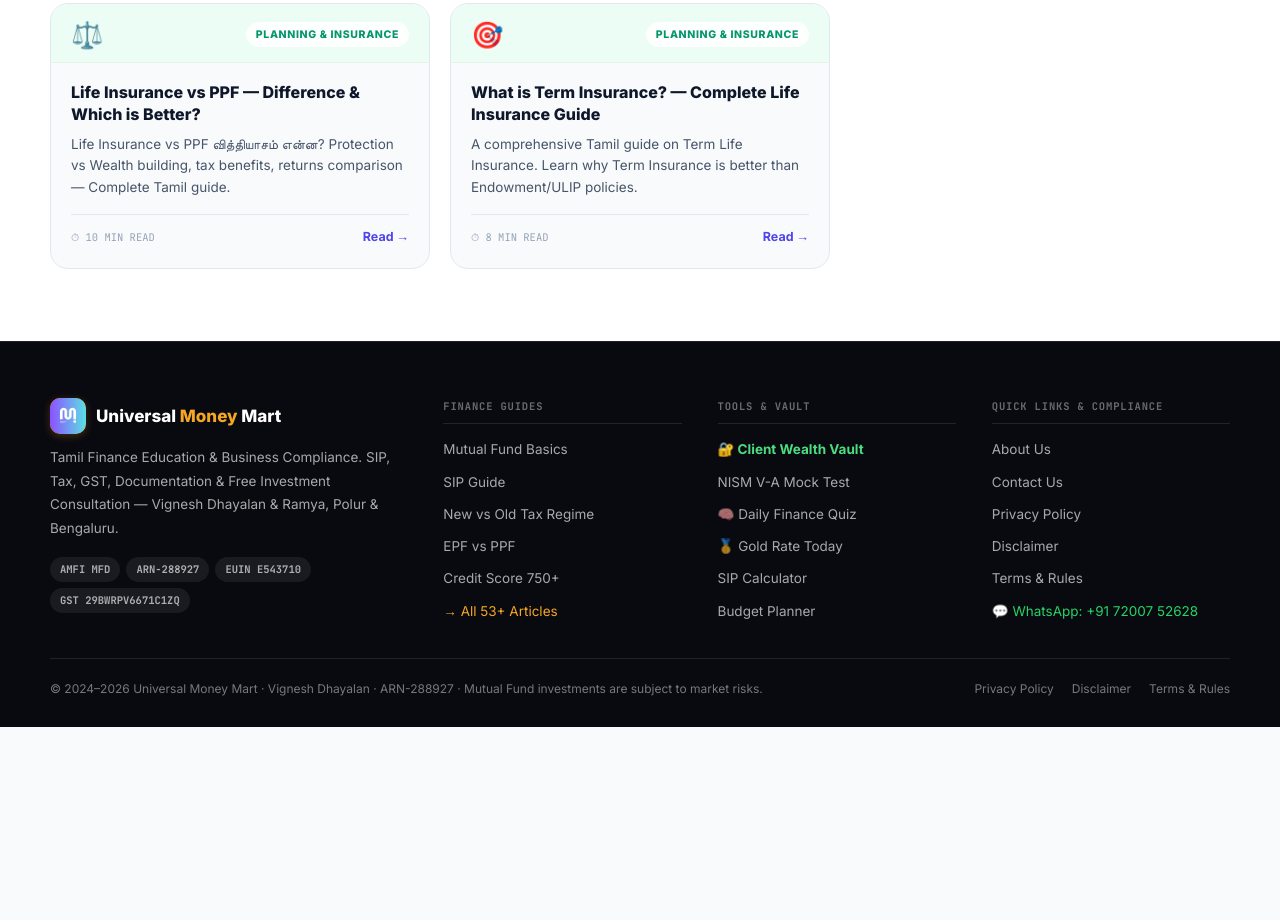
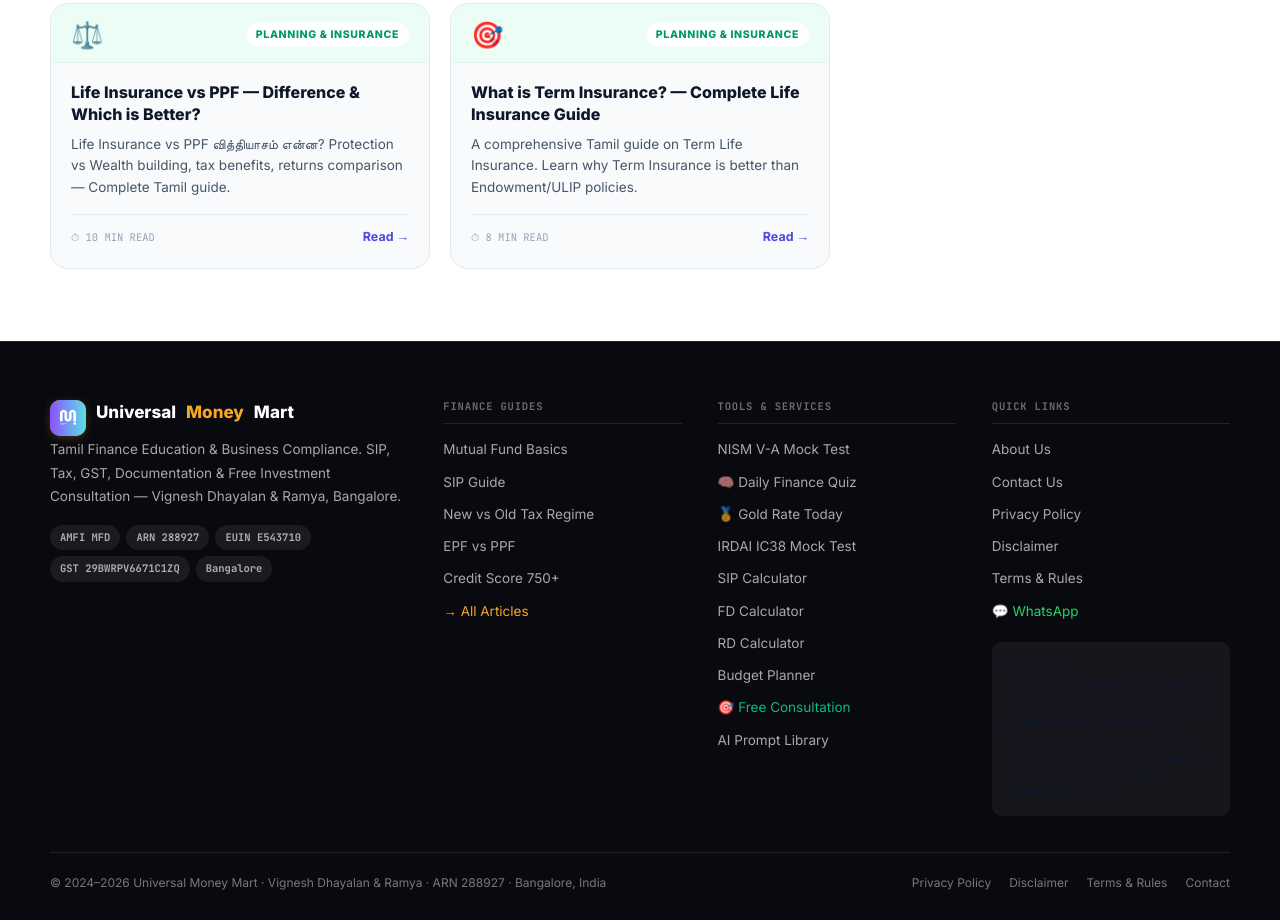
Before and after one commit to vickydhayalan/universalmoneymart, a website: page blog/index.html in a window 1280 px wide. Shown: the part 8031-8951 px from the top of the page. Before the commit the page ends 8758 px from the top, so only its background shows below. Drawn offline with nearby package versions, Linux system fonts and the light colour scheme; a web font is replaced by a local one.

Commit message:
chore: auto-sync footer & sitemap [skip ci]

```diff
--- a/blog/index.html
+++ b/blog/index.html
@@ -1176,16 +1176,17 @@ footer{background:#090910;border-top:1px solid rgba(255,255,255,.1);padding:56px
 <footer>
   <div class="ft-grid">
     <div>
-      <div class="ft-logo-name">
-        <div class="logo-box"><img src="/Logo.png" alt="UMM" onerror="this.onerror=null;this.src='https://raw.githubusercontent.com/vickydhayalan/universalmoneymart/main/Logo.png'"></div>
-        <div>Universal <span>Money</span> Mart</div>
+      <div class="logo" style="gap:10px">
+        <div class="logo-box"><img src="/Logo.png" alt="UMM" style="width:36px;height:36px;border-radius:8px;object-fit:cover" onerror="this.parentElement.innerHTML='₹'"></div>
+        <div class="ft-logo-name">Universal <span>Money</span> Mart</div>
       </div>
-      <p class="ft-desc">Tamil Finance Education &amp; Business Compliance. SIP, Tax, GST, Documentation &amp; Free Investment Consultation — Vignesh Dhayalan &amp; Ramya, Polur &amp; Bengaluru.</p>
+      <p class="ft-desc">Tamil Finance Education & Business Compliance. SIP, Tax, GST, Documentation & Free Investment Consultation — Vignesh Dhayalan & Ramya, Bangalore.</p>
       <div class="ft-badges">
         <span class="ft-badge">AMFI MFD</span>
-        <span class="ft-badge">ARN-288927</span>
+        <span class="ft-badge">ARN 288927</span>
         <span class="ft-badge">EUIN E543710</span>
         <span class="ft-badge">GST 29BWRPV6671C1ZQ</span>
+        <span class="ft-badge">Bangalore</span>
       </div>
     </div>
     <div>
@@ -1196,38 +1197,47 @@ footer{background:#090910;border-top:1px solid rgba(255,255,255,.1);padding:56px
         <a href="/blog/new-vs-old-tax-regime.html">New vs Old Tax Regime</a>
         <a href="/blog/epf-vs-ppf-difference.html">EPF vs PPF</a>
         <a href="/blog/credit-score-guide.html">Credit Score 750+</a>
-        <a href="/blog/index.html" style="color:var(--gold)">→ All 53+ Articles</a>
+        <a href="/blog/index.html" style="color:var(--gold)">→ All Articles</a>
       </div>
     </div>
     <div>
-      <div class="ft-col-h">Tools &amp; Vault</div>
+      <div class="ft-col-h">Tools & Services</div>
       <div class="ft-links">
-        <a href="/portal.html" style="color:#4ADE80;font-weight:700">🔐 Client Wealth Vault</a>
         <a href="/tools/nism-series-va-mock-test.html">NISM V-A Mock Test</a>
         <a href="/daily-quiz.html">🧠 Daily Finance Quiz</a>
         <a href="/gold-rate-today.html">🥇 Gold Rate Today</a>
+        <a href="/tools/irdai-ic38-mock-test.html">IRDAI IC38 Mock Test</a>
         <a href="/tools/sip-calculator.html">SIP Calculator</a>
+        <a href="/tools/fd-calculator.html">FD Calculator</a>
+        <a href="/tools/rd-calculator.html">RD Calculator</a>
         <a href="/tools/budget-calculator.html">Budget Planner</a>
+        <a href="#consultation" style="color:var(--green)">🎯 Free Consultation</a>
+        <a href="/prompt-library.html">AI Prompt Library</a>
       </div>
     </div>
     <div>
-      <div class="ft-col-h">Quick Links &amp; Compliance</div>
+      <div class="ft-col-h">Quick Links</div>
       <div class="ft-links">
         <a href="/about.html">About Us</a>
         <a href="/contact.html">Contact Us</a>
         <a href="/privacy-policy.html">Privacy Policy</a>
         <a href="/disclaimer.html">Disclaimer</a>
-        <a href="/terms-and-conditions.html">Terms &amp; Rules</a>
-        <a href="https://wa.me/917200752628" target="_blank" rel="noopener" style="color:var(--wa)">💬 WhatsApp: +91 72007 52628</a>
+        <a href="/terms-and-conditions.html">Terms & Rules</a>
+        <a href="https://wa.me/917200752628" target="_blank" rel="noopener" style="color:var(--wa)">💬 WhatsApp</a>
+      </div>
+      <div style="margin-top:20px;padding:14px;background:rgba(255,255,255,.05);border-radius:10px;border:1px solid var(--bdrw)">
+        <div style="font-family:var(--fm);font-size:10px;color:var(--tw3);text-transform:uppercase;letter-spacing:.08em;margin-bottom:6px">Disclaimer</div>
+        <div style="font-size:11px;color:var(--tw3);line-height:1.6">Mutual Fund investments are subject to market risks. Universal Money Mart is a private business consultancy and financial services facilitation platform — not a government body or affiliated with any government agency. GST: 29BWRPV6671C1ZQ</div>
       </div>
     </div>
   </div>
   <div class="ft-bottom">
-    <div class="ft-copy">© 2024–2026 Universal Money Mart · Vignesh Dhayalan · ARN-288927 · Mutual Fund investments are subject to market risks.</div>
+    <div class="ft-copy">© 2024–2026 Universal Money Mart · Vignesh Dhayalan & Ramya · ARN 288927 · Bangalore, India</div>
     <div class="ft-legal">
       <a href="/privacy-policy.html">Privacy Policy</a>
       <a href="/disclaimer.html">Disclaimer</a>
-      <a href="/terms-and-conditions.html">Terms &amp; Rules</a>
+      <a href="/terms-and-conditions.html">Terms & Rules</a>
+      <a href="/contact.html">Contact</a>
     </div>
   </div>
 </footer>
```
